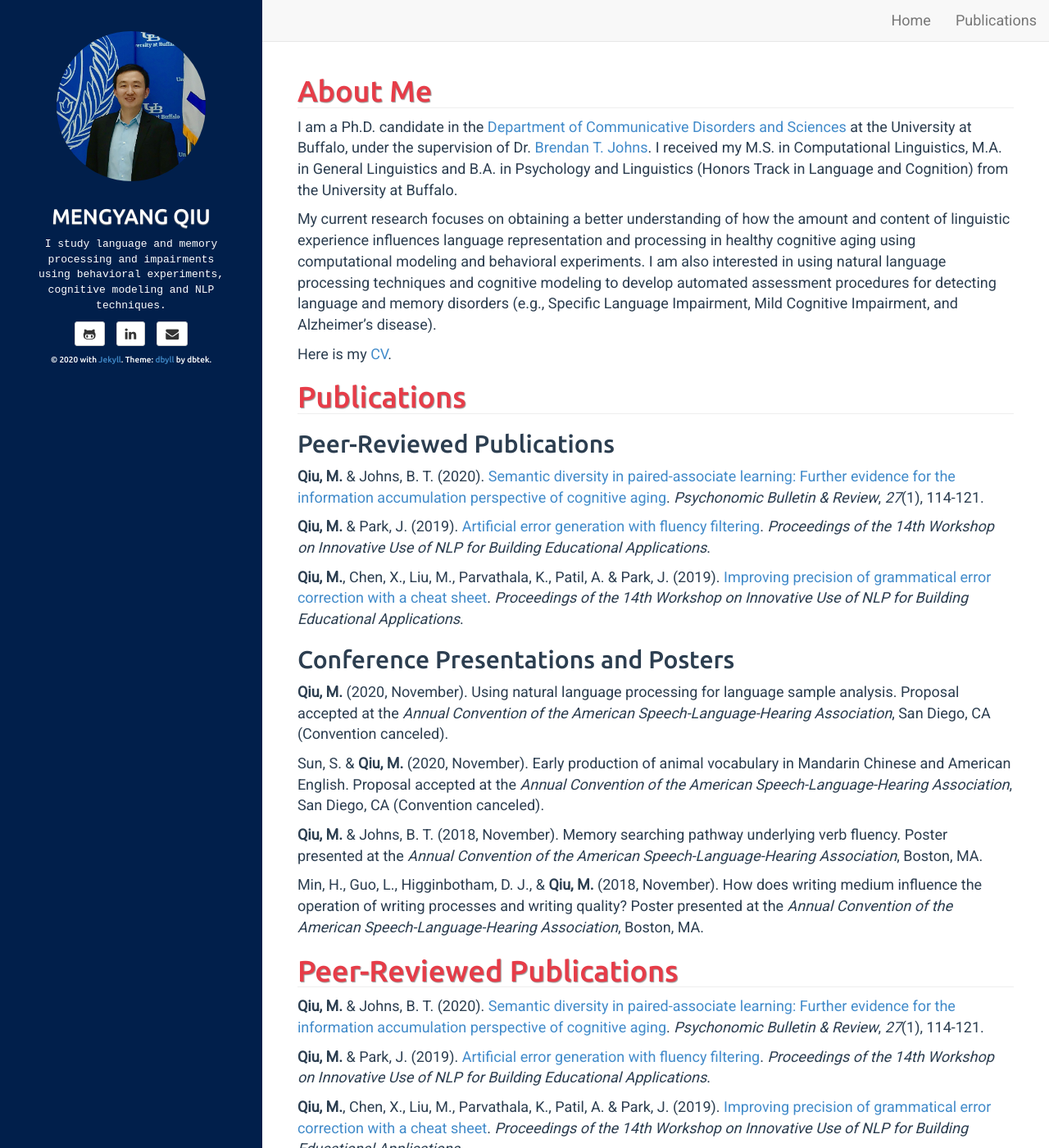
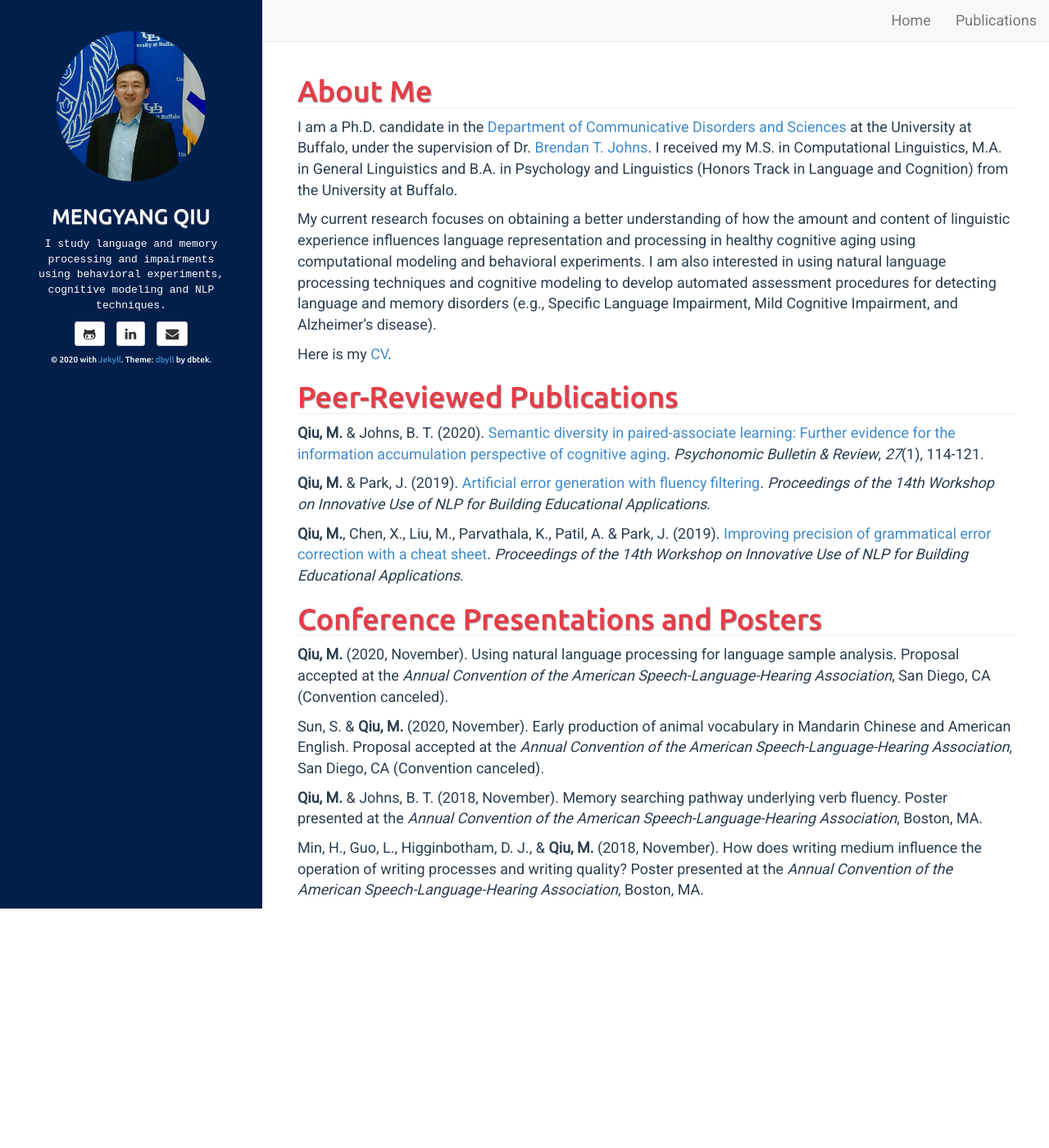
Before and after one commit to mengyangq/mengyangq.github.io, a Jekyll site: the page built from index.html, in a window 1280 px wide and 1400 px high. Shown: the whole window at 82% size. Built offline with Jekyll 4.4.1, drawn with Linux system fonts in a browser that asks for light colours.

Commit message:
Update me.md

```diff
--- a/_includes/me.md
+++ b/_includes/me.md
@@ -5,23 +5,3 @@
 My current research focuses on obtaining a better understanding of how the amount and content of linguistic experience influences language representation and processing in healthy cognitive aging using computational modeling and behavioral experiments. I am also interested in using natural language processing techniques and cognitive modeling to develop automated assessment procedures for detecting language and memory disorders (e.g., Specific Language Impairment, Mild Cognitive Impairment, and Alzheimer’s disease).
 
 Here is my [CV](../pub/CV_Mengyang.pdf).
-
-# Publications
-
-## Peer-Reviewed Publications
-
-**Qiu, M.** & Johns, B. T. (2020). [Semantic diversity in paired-associate learning: Further evidence for the information accumulation perspective of cognitive aging](https://rdcu.be/bZaKR). *Psychonomic Bulletin & Review*, *27*(1), 114-121.
-
-**Qiu, M.** & Park, J. (2019). [Artificial error generation with fluency filtering](https://www.aclweb.org/anthology/W19-4408). *Proceedings of the 14th Workshop on Innovative Use of NLP for Building Educational Applications*.
-
-**Qiu, M.**, Chen, X., Liu, M., Parvathala, K., Patil, A. & Park, J. (2019). [Improving precision of grammatical error correction with a cheat sheet](https://www.aclweb.org/anthology/W19-4425). *Proceedings of the 14th Workshop on Innovative Use of NLP for Building Educational Applications*.
-
-## Conference Presentations and Posters
-
-**Qiu, M.** (2020, November). Using natural language processing for language sample analysis. Proposal accepted at the *Annual Convention of the American Speech-Language-Hearing Association*, San Diego, CA (Convention canceled).
-
-Sun, S. & **Qiu, M.** (2020, November).  Early production of animal vocabulary in Mandarin Chinese and American English. Proposal accepted at the *Annual Convention of the American Speech-Language-Hearing Association*, San Diego, CA (Convention canceled).
-
-**Qiu, M.** & Johns, B. T. (2018, November). Memory searching pathway underlying verb fluency. Poster presented at the *Annual Convention of the American Speech-Language-Hearing Association*, Boston, MA.
-
-Min, H., Guo, L., Higginbotham, D. J., & **Qiu, M.** (2018, November). How does writing medium influence the operation of writing processes and writing quality? Poster presented at the *Annual Convention of the American Speech-Language-Hearing Association*, Boston, MA.
```
